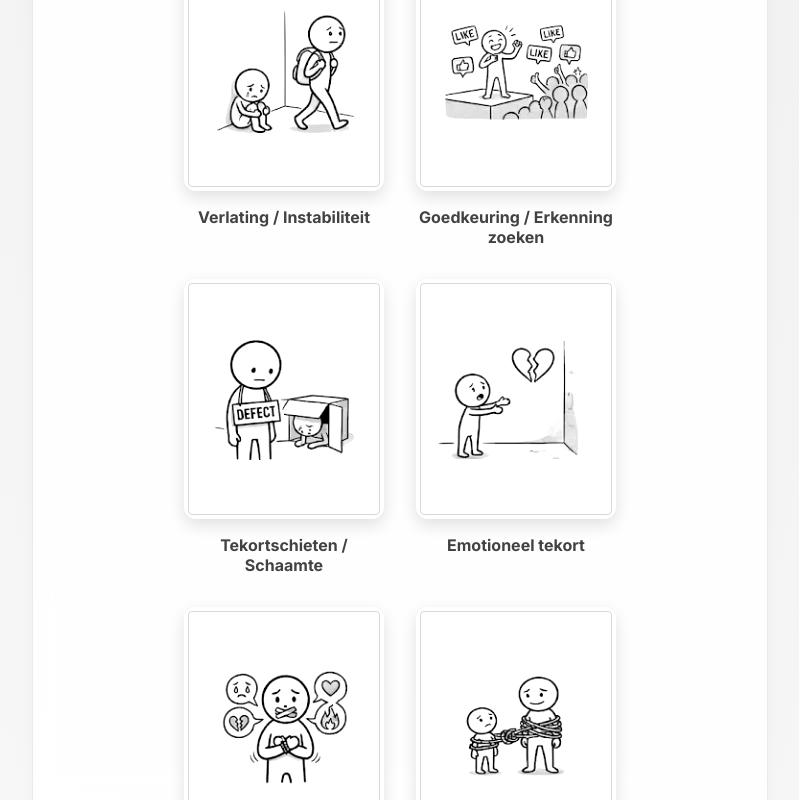
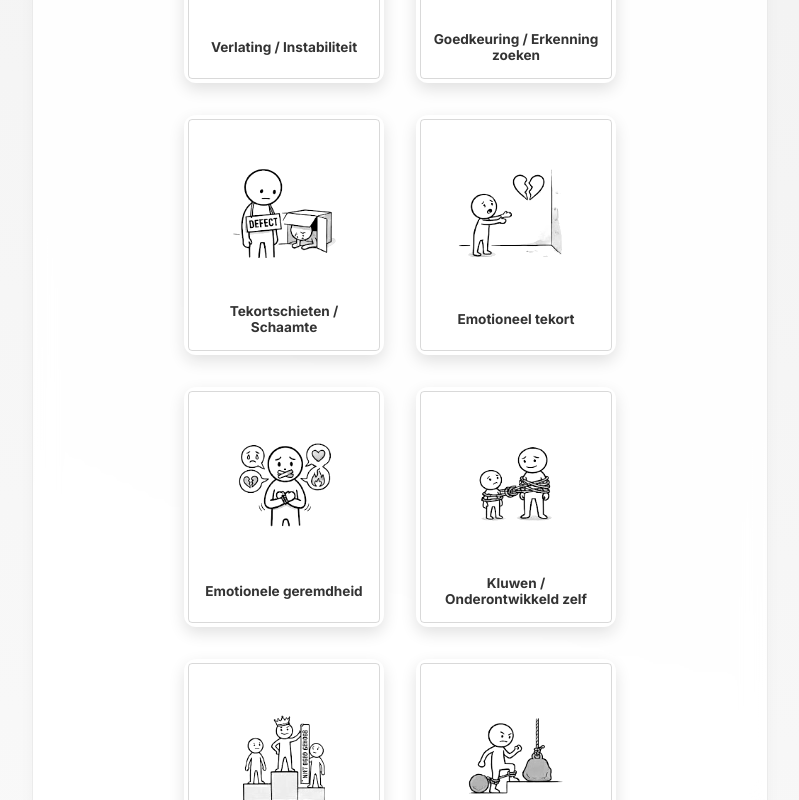
Before and after one commit to radder1972/STA, a React (Vite) app: page / in a window 1280 px wide. Both pictures are taken after a click on the button "Bekijk alle theoriekaarten". Shown: the part 1436-2236 px from the top of the page, without its empty margins (240-1039 px from the left). Built offline with nearby package versions, Linux system fonts and the light colour scheme.

Commit message:
Move text inside the playing cards in KaartenOverzicht, bump version to 1.5.56

```diff
--- a/package.json
+++ b/package.json
@@ -1,7 +1,7 @@
 {
   "name": "schema-therapy-app",
   "private": true,
-  "version": "1.5.55",
+  "version": "1.5.56",
   "type": "module",
   "scripts": {
     "dev": "vite",
--- a/src/App.jsx
+++ b/src/App.jsx
@@ -119,7 +119,7 @@ function App() {
 
       {currentView !== 'questionnaire' && currentView !== 'basisbehoeften' && currentView !== 'modicategorieen' && currentView !== 'kaartenoverzicht' && (
         <div style={{ textAlign: 'center', marginTop: '3rem', color: 'var(--text-muted)', fontSize: '0.85rem' }}>
-          v1.5.55
+          v1.5.56
         </div>
       )}
     </div>
--- a/src/components/KaartenOverzicht.jsx
+++ b/src/components/KaartenOverzicht.jsx
@@ -87,12 +87,14 @@ export default function KaartenOverzicht({ onBack }) {
   const renderCardList = (cards, defaultImageStyle = {}) => (
     <div style={{ display: 'flex', flexWrap: 'wrap', gap: '2rem', justifyItems: 'center', justifyContent: 'center', padding: '1rem', marginBottom: '3rem' }}>
       {cards.map((card, idx) => (
-        <div key={idx} style={{ display: 'flex', flexDirection: 'column', alignItems: 'center', gap: '1rem' }}>
-          <div className="schema-img playing-card" style={{ width: '200px', height: '240px', display: 'flex', alignItems: 'center', justifyContent: 'center', flexShrink: 0 }}>
-            <img src={card.src} alt={card.title} style={{ width: '100%', height: '100%', objectFit: 'contain', ...defaultImageStyle, ...card.style }} />
-          </div>
-          <div style={{ fontWeight: 'bold', color: 'var(--text-main)', textAlign: 'center', maxWidth: '200px' }}>
-            {card.title}
+        <div key={idx} style={{ display: 'flex', flexDirection: 'column', alignItems: 'center' }}>
+          <div className="schema-img playing-card" style={{ width: '200px', height: '240px', display: 'flex', flexDirection: 'column', alignItems: 'center', justifyContent: 'center', flexShrink: 0, padding: '16px', boxSizing: 'border-box' }}>
+            <div style={{ flex: 1, width: '100%', display: 'flex', alignItems: 'center', justifyContent: 'center', overflow: 'hidden' }}>
+              <img src={card.src} alt={card.title} style={{ width: '100%', height: '100%', objectFit: 'contain', ...defaultImageStyle, ...card.style }} />
+            </div>
+            <div style={{ fontWeight: 'bold', color: '#333', textAlign: 'center', fontSize: '0.85rem', lineHeight: '1.2', display: 'flex', alignItems: 'center', justifyContent: 'center', height: '40px', marginTop: '4px', zIndex: 1 }}>
+              {card.title}
+            </div>
           </div>
         </div>
       ))}
```
Also changed, not shown: schema-therapie-app-usb-versie.html (+1 -1 lines).
